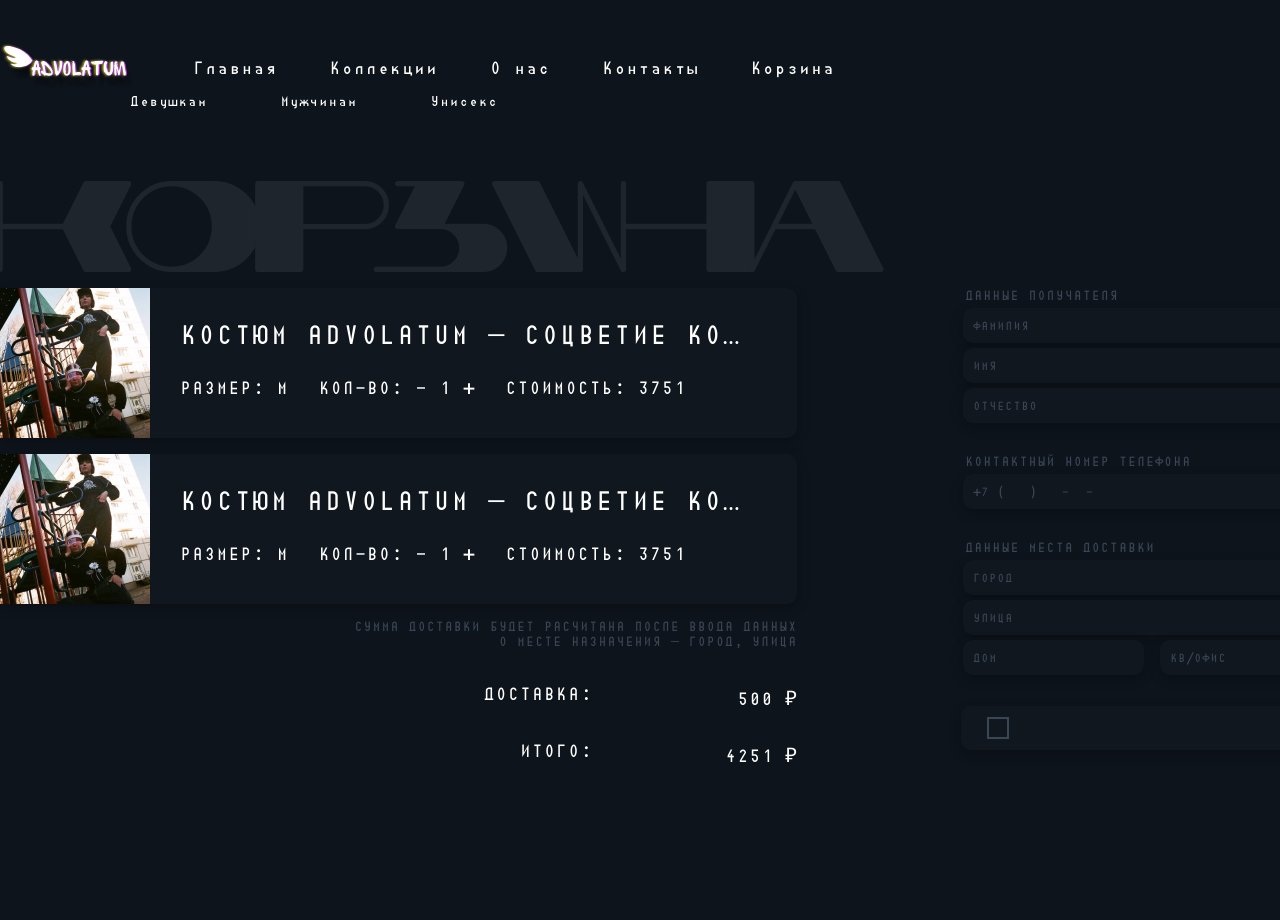
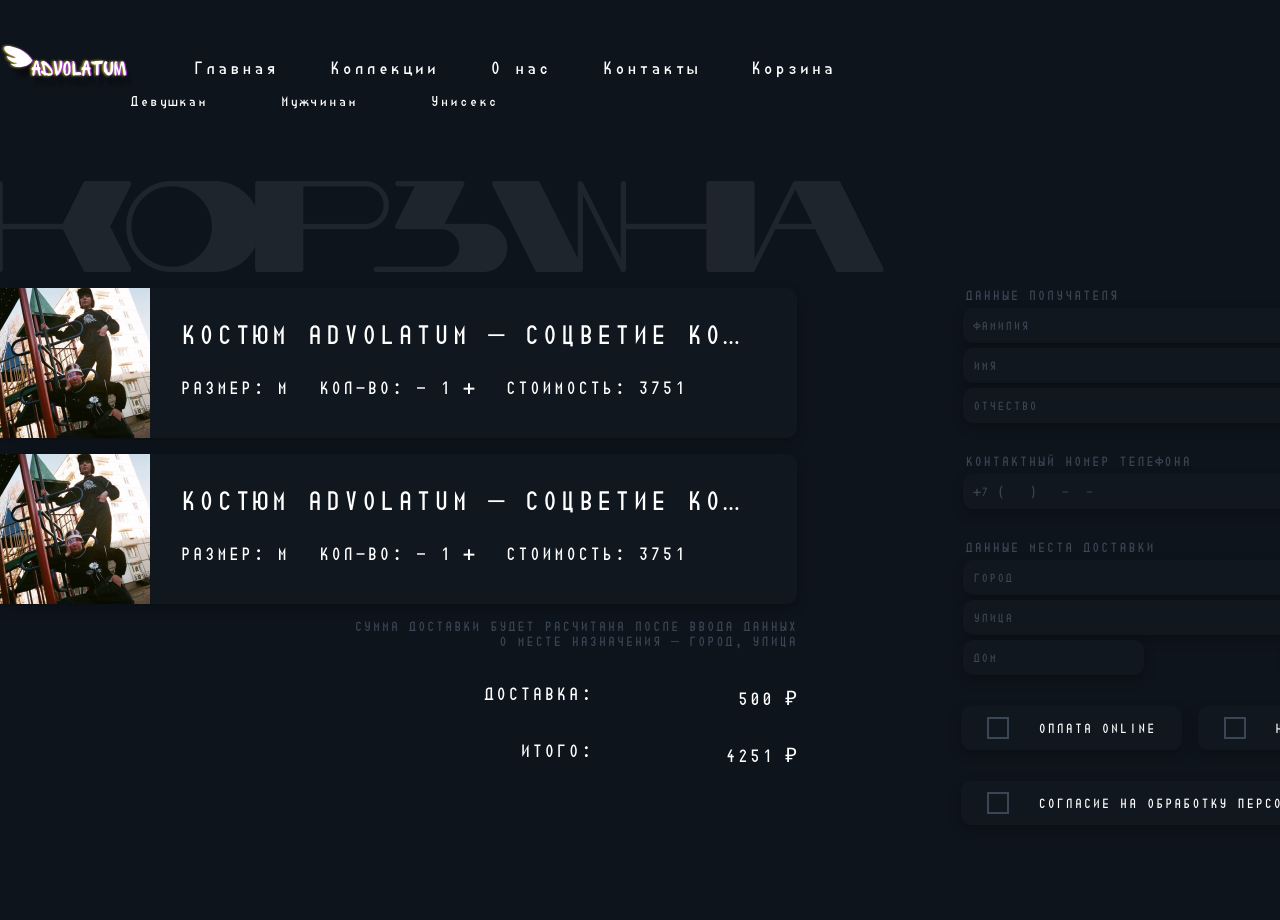
Before and after one commit to bogush01/bogush.github.io, a React (Create React App) app: page /shopcart in a window 1280 px wide. Shown: the top 920 px of the page. Built offline with nearby package versions, Linux system fonts and the light colour scheme.

Commit message:
complete makeOrderForm component

```diff
--- a/src/components/forms/MakeOrderForm/index.css
+++ b/src/components/forms/MakeOrderForm/index.css
@@ -37,4 +37,9 @@
 .make-order-form__fieldset-row {
   display: flex;
   gap: 16px;
+  justify-content: space-between;
 }
+
+.make-order-form__submit {
+  align-self: flex-end;
+}
--- a/src/components/forms/MakeOrderForm/index.jsx
+++ b/src/components/forms/MakeOrderForm/index.jsx
@@ -1,4 +1,5 @@
 import StyledCheckbox from "../../controls/StyledCheckbox";
+import StyledButtonOrLink from "../../controls/StyledButtonOrLink";
 
 import "./index.css";
 
@@ -64,7 +65,16 @@ const MakeOrderForm = () => {
           />
         </div>
       </fieldset>
-      <StyledCheckbox caption="" />
+      <div className="make-order-form__fieldset-row">
+        <StyledCheckbox caption="оплата online" />
+        <StyledCheckbox caption="наложенным платежом" />
+      </div>
+      <StyledCheckbox caption="Согласие на обработку персональных данных" />
+      <StyledButtonOrLink
+        caption="Оформить"
+        type="button"
+        className="make-order-form__submit"
+      />
     </form>
   );
 };
```
